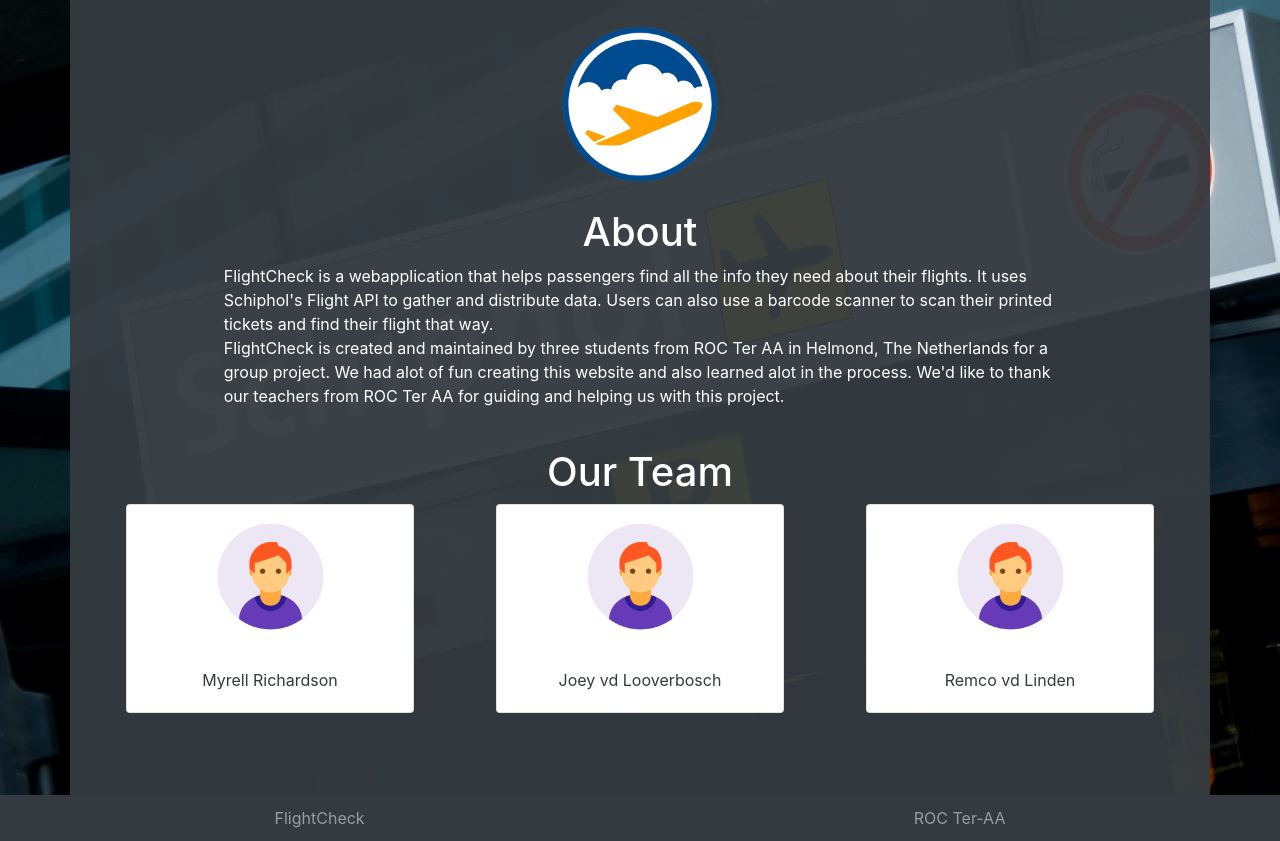
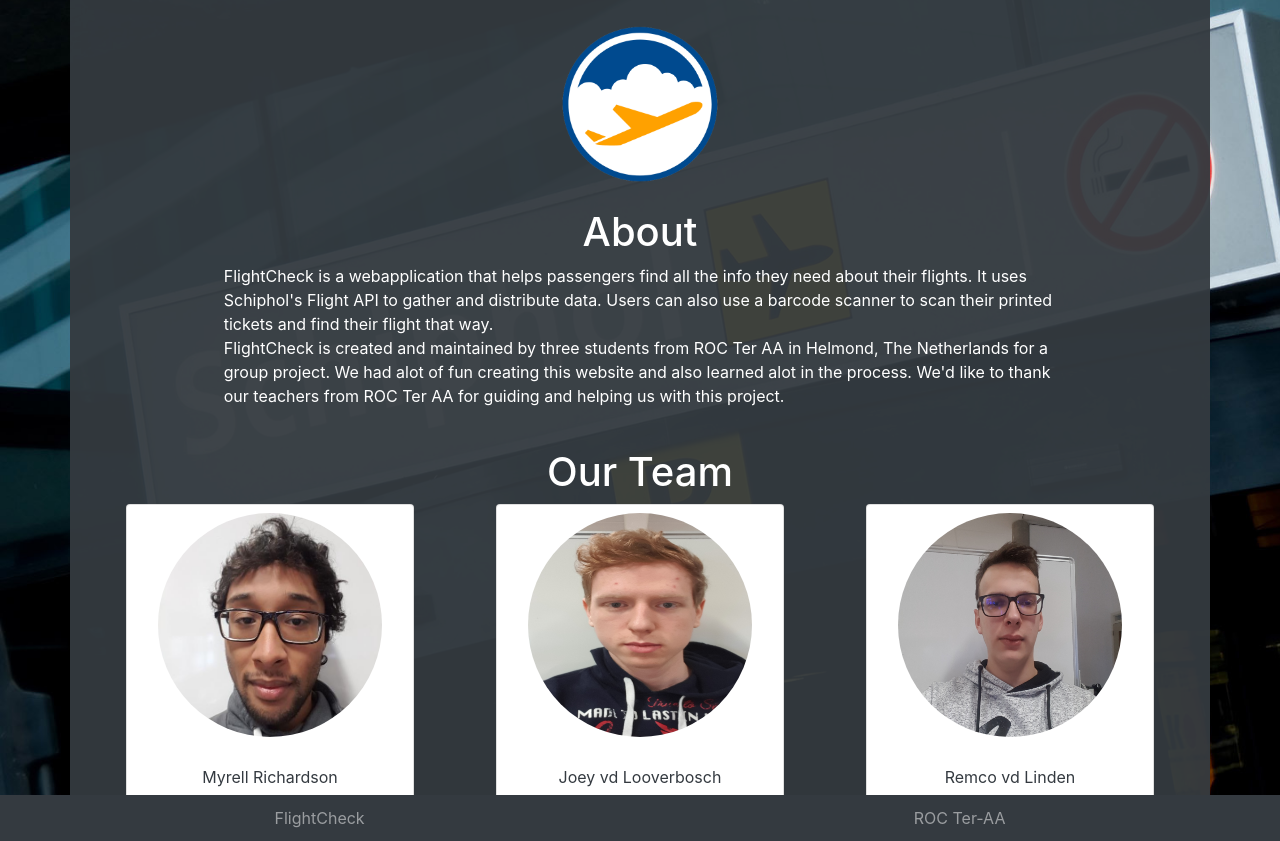
Before and after one commit to myrell8/Proftaak2, a PHP site: page /about.php in a window 1280 px wide. Shown: the part 73-914 px from the top of the page. Run offline with PHP 8.4, Linux system fonts and the light colour scheme; some libraries are stand-ins or nearby versions.

Commit message:
About page images

```diff
--- a/about.php
+++ b/about.php
@@ -23,21 +23,21 @@
 		<h1 class="w-100 text-center mt-4">Our Team</h1>
 		<div class="w-100 d-flex justify-content-around text-dark">
 			<div class="card" style="width: 18rem;">
-			  <img class="dev-img w-50 m-auto p-2" src="img/user.png">
+			  <img class="dev-img rounded-circle m-auto p-2" src="img/myrell.jpg">
 			  <div class="card-body">
 			    <p class="card-text text-center">Myrell Richardson</p>
 			  </div>
 			</div>
 
 			<div class="card" style="width: 18rem;">
-			  <img class="dev-img w-50 m-auto p-2" src="img/user.png">
+			  <img class="dev-img rounded-circle m-auto p-2" src="img/joey.jpg">
 			  <div class="card-body">
 			    <p class="card-text text-center">Joey vd Looverbosch</p>
 			  </div>
 			</div>
 
 			<div class="card" style="width: 18rem;">
-			  <img class="dev-img w-50 m-auto p-2" src="img/user.png">
+			  <img class="dev-img rounded-circle m-auto p-2" src="img/remco.jpg">
 			  <div class="card-body">
 			    <p class="card-text text-center">Remco vd Linden</p>
 			  </div>
--- a/css/about.css
+++ b/css/about.css
@@ -9,3 +9,7 @@ body{
 #aboutLogo{
 	height: 10rem;
 }
+.dev-img{
+	width: 15rem;
+	height: 15rem;
+}
```
Also changed, not shown: getFlightInfo.php (+14 -0 lines), img/joey.jpg (added), img/myrell.jpg (added), img/remco.jpg (added).
